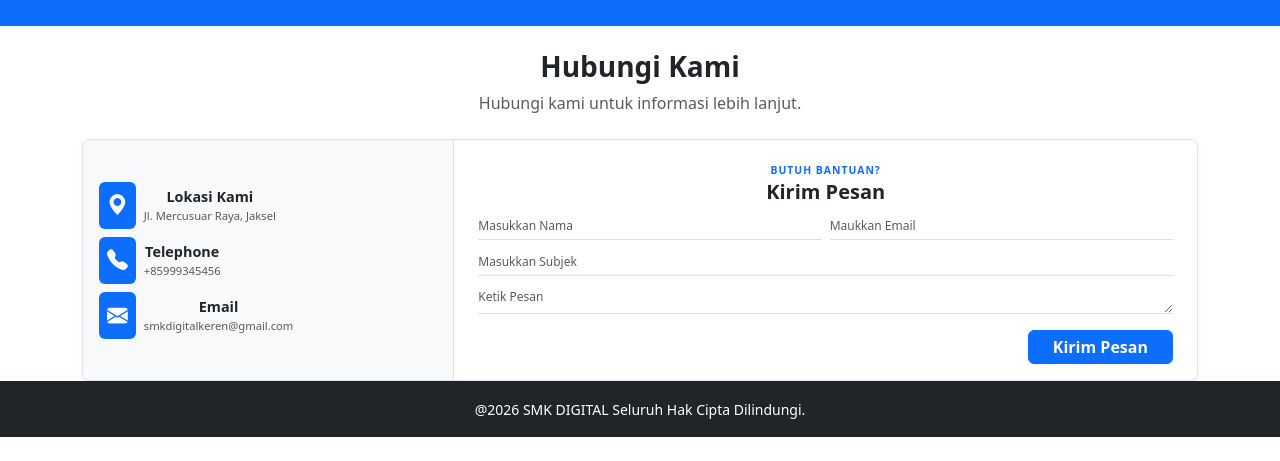
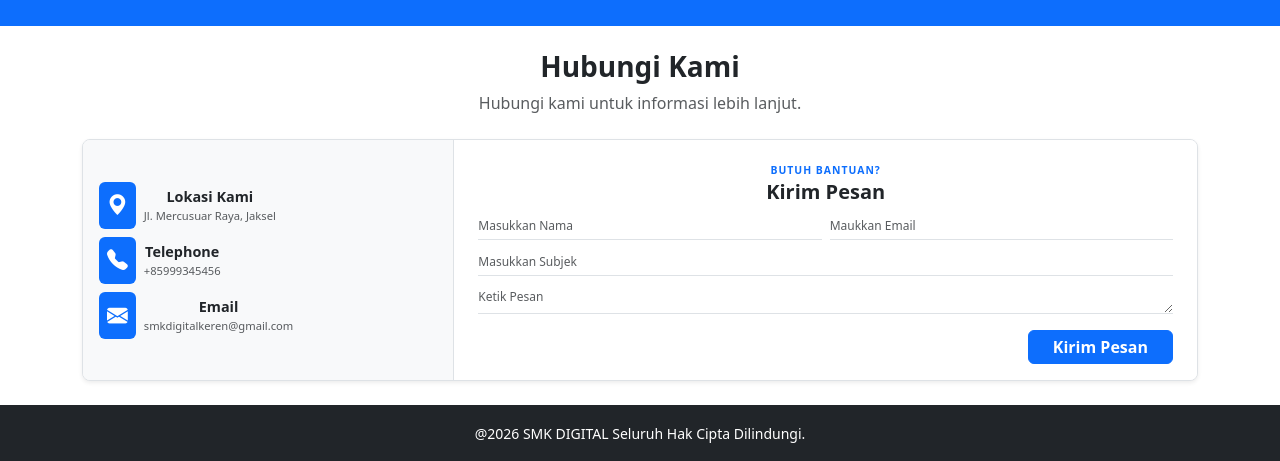
Before and after one commit to ristiimut31/smk-smk, a plain HTML site: page index.html.html in a window 1280 px wide. Shown: the part 4670-5131 px from the top of the page. Before the commit the page ends 5107 px from the top, so only its background shows below. Drawn offline with nearby package versions, Linux system fonts and the light colour scheme.

Commit message:
Update index.html.html

```diff
--- a/index.html.html
+++ b/index.html.html
@@ -661,10 +661,10 @@
     </div>
 </div>
 
- <footer class="bg-dark text-white text-center py-3">
+ <footer class="bg-dark text-white text-center py-3 mt-4">
           <small class="mb-0">@2026 SMK DIGITAL Seluruh Hak Cipta Dilindungi.</small>
          </footer>
 <script src="https://cdn.jsdelivr.net/npm/bootstrap@5.3.8/dist/js/bootstrap.bundle.min.js"></script>
 <script src="https://cdn.jsdelivr.net/npm/bootstrap@5.3.8/dist/js/bootstrap.bundle.min.js" integrity="sha384-FKyoEForCGlyvwx9Hj09JcYn3nv7wiPVlz7YYwJrWVcXK/BmnVDxM+D2scQbITxI" crossorigin="anonymous"></script>
 
-</bod
+ </body>
```
